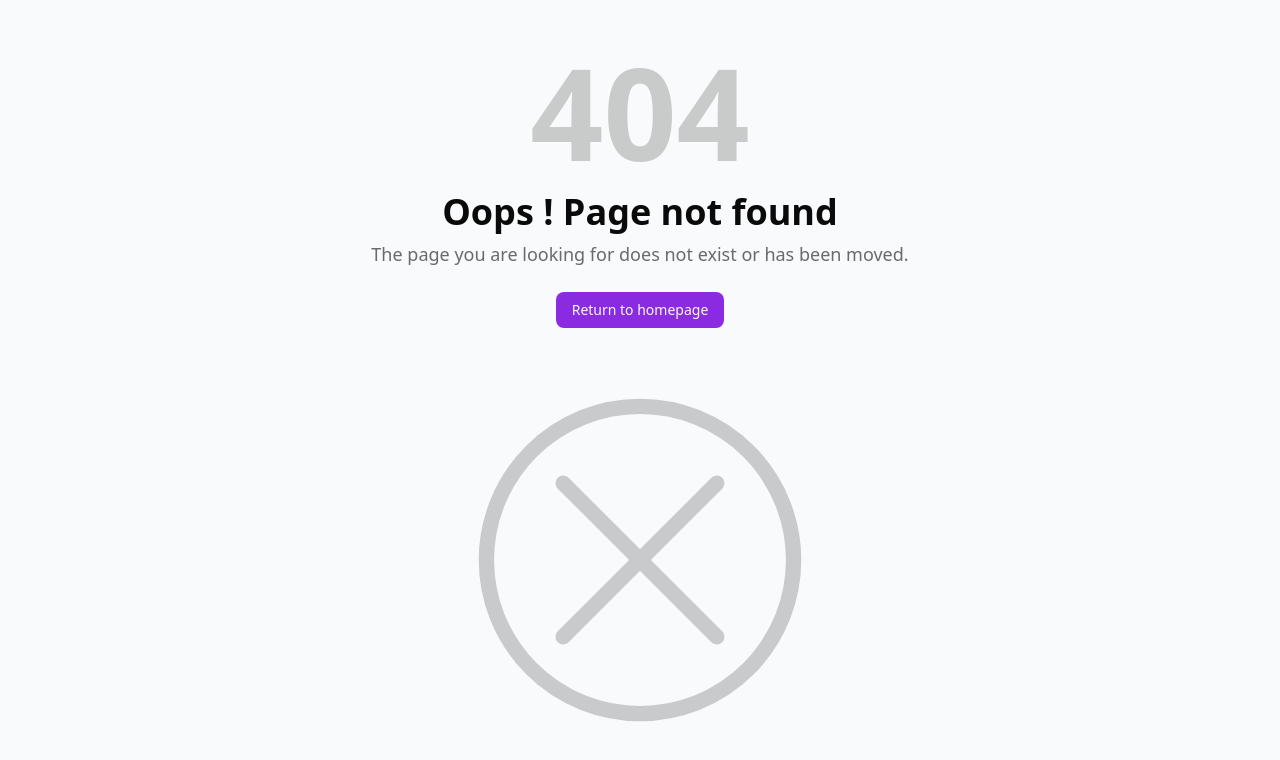
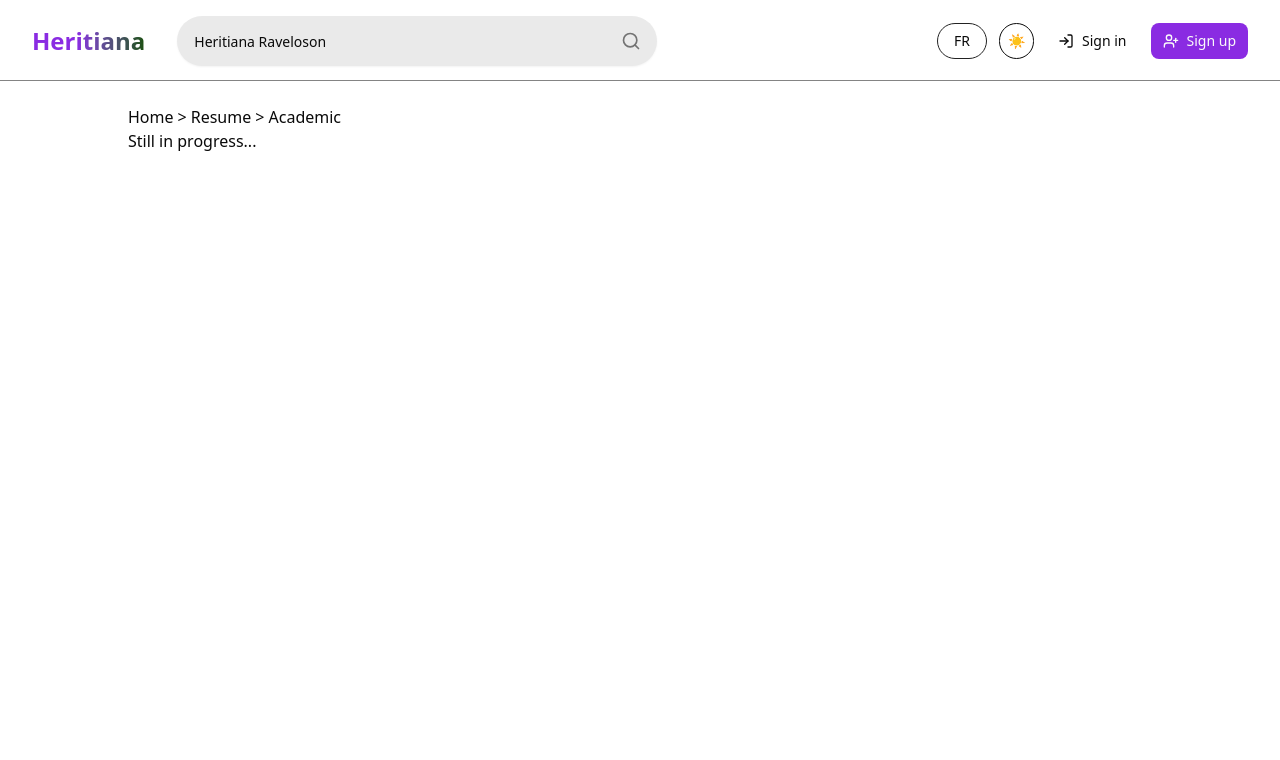
Before and after one commit to HeriRav/my-personal-portfolio, a Next.js app: page /portfolio/resume/academic in a window 1280 px wide. Before the commit this address had no page. Shown: the top 760 px of the page. Built offline with nearby package versions, Linux system fonts and the light colour scheme.

Commit message:
:sparkles: Add all section's page

```diff
--- /dev/null
+++ b/app/portfolio/resume/academic/page.tsx
@@ -0,0 +1,21 @@
+"use client";
+
+import Link from "next/link";
+
+export default function Page() {
+  return (
+    <div className="flex flex-col">
+      <div className="flex gap-x-1">
+        <Link href="/portfolio" className="hover:underline">
+          Home
+        </Link>
+        <p>&gt;</p>
+        <Link href="/portfolio/resume" className="hover:underline">
+          Resume
+        </Link>
+        <p>&gt; Academic</p>
+      </div>
+      Still in progress...
+    </div>
+  );
+}
--- /dev/null
+++ b/app/portfolio/resume/page.tsx
@@ -0,0 +1,17 @@
+"use client";
+
+import Link from "next/link";
+
+export default function Page() {
+  return (
+    <div className="flex flex-col">
+      <div className="flex gap-x-1">
+        <Link href="/portfolio" className="hover:underline">
+          Home
+        </Link>
+        <p>&gt; Resume</p>
+      </div>
+      Still in progress...
+    </div>
+  );
+}
--- /dev/null
+++ b/app/portfolio/resume/professional/page.tsx
@@ -0,0 +1,21 @@
+"use client";
+
+import Link from "next/link";
+
+export default function Page() {
+  return (
+    <div className="flex flex-col">
+      <div className="flex gap-x-1">
+        <Link href="/portfolio" className="hover:underline">
+          Home
+        </Link>
+        <p>&gt;</p>
+        <Link href="/portfolio/resume" className="hover:underline">
+          Resume
+        </Link>
+        <p>&gt; Professional</p>
+      </div>
+      Still in progress...
+    </div>
+  );
+}
--- /dev/null
+++ b/app/portfolio/skills/page.tsx
@@ -0,0 +1,17 @@
+"use client";
+
+import Link from "next/link";
+
+export default function Page() {
+  return (
+    <div className="flex flex-col">
+      <div className="flex gap-x-1">
+        <Link href="/portfolio" className="hover:underline">
+          Home
+        </Link>
+        <p>&gt; Skills</p>
+      </div>
+      Still in progress...
+    </div>
+  );
+}
--- /dev/null
+++ b/app/portfolio/works/page.tsx
@@ -0,0 +1,17 @@
+"use client";
+
+import Link from "next/link";
+
+export default function Page() {
+  return (
+    <div className="flex flex-col">
+      <div className="flex gap-x-1">
+        <Link href="/portfolio" className="hover:underline">
+          Home
+        </Link>
+        <p>&gt; Works</p>
+      </div>
+      Still in progress...
+    </div>
+  );
+}
```
